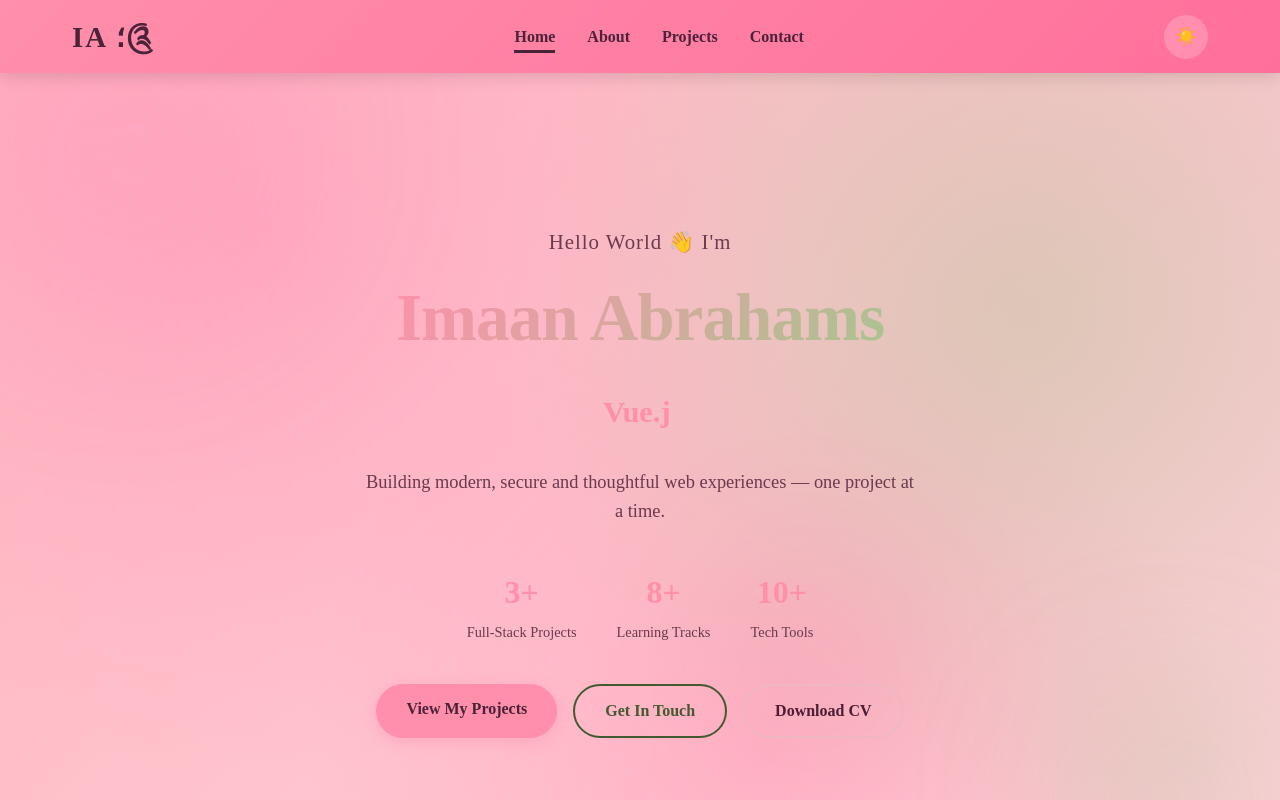
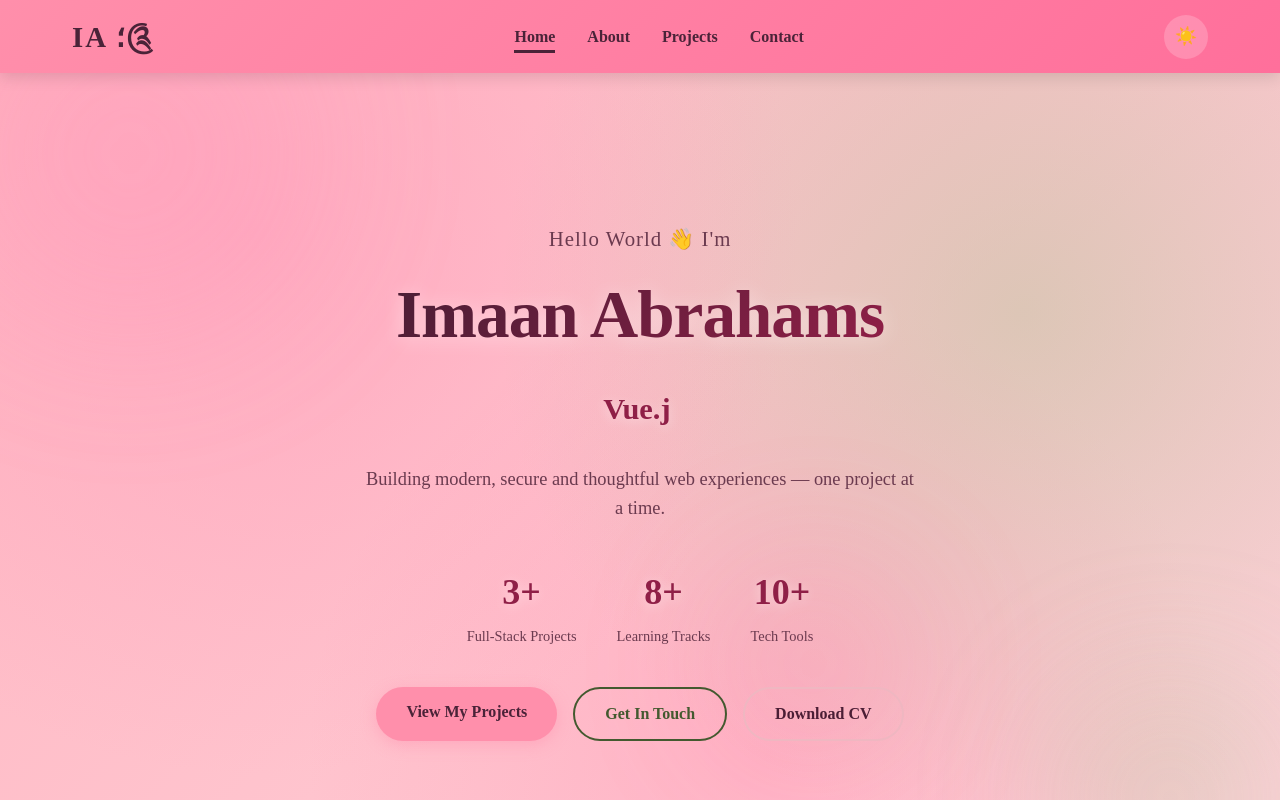
Before and after one commit to imaanabrahams/My_Portfolio, a Vue app: page / in a window 1280 px wide. Shown: the top 800 px of the page. Built offline with nearby package versions, Linux system fonts and the light colour scheme.

Commit message:
:zap: Make hero name, typewriter and stats legible on pink

```diff
--- a/src/components/HeroSection.vue
+++ b/src/components/HeroSection.vue
@@ -195,18 +195,23 @@ onUnmounted(() => {
   white-space: normal;
 }
 
+/* The name was a rose->sage gradient, which lands at ~1.2:1 on the pink
+   page. Deep ink gradient plus a light halo keeps it legible while still
+   reading as a gradient. */
 .name {
-  background: linear-gradient(135deg, var(--rose), var(--sage));
+  background: linear-gradient(135deg, var(--hero-deep), var(--hero-accent));
   -webkit-background-clip: text;
   -webkit-text-fill-color: transparent;
   background-clip: text;
+  filter: drop-shadow(0 2px 10px var(--hero-halo));
 }
 
 .typing {
   font-size: clamp(1.3rem, 4.6vw, 1.9rem);
-  color: var(--rose);
+  color: var(--hero-accent);
   min-height: 56px;
-  font-weight: 600;
+  font-weight: 700;
+  text-shadow: 0 2px 12px var(--hero-halo);
 }
 
 .typed-text::selection {
@@ -214,7 +219,7 @@ onUnmounted(() => {
 }
 
 .typewriter-cursor {
-  color: var(--rose);
+  color: var(--hero-accent);
   animation: blink 1s step-start infinite;
   font-weight: 400;
 }
@@ -241,9 +246,10 @@ onUnmounted(() => {
 }
 
 .stat-number {
-  font-size: 2rem;
+  font-size: 2.25rem;
   font-weight: 700;
-  color: var(--rose);
+  color: var(--hero-accent);
+  text-shadow: 0 2px 12px var(--hero-halo);
 }
 
 .stat-label {
--- a/src/style.css
+++ b/src/style.css
@@ -15,6 +15,9 @@
   --text-muted: #6b3a4f;
   --on-accent: #4a2338;
   --on-sage: #f4f8ee;
+  --hero-accent: #8f1f47;
+  --hero-deep: #4b1e35;
+  --hero-halo: rgba(255, 255, 255, 0.45);
   --border: #efb7c1;
   --surface: #ffffff;
   --surface-soft: #ffe3e9;
@@ -78,6 +81,9 @@
   --text-muted: #3a1128;
   --on-accent: #4a2338;
   --on-sage: #f2f8ec;
+  --hero-accent: #2b0f1c;
+  --hero-deep: #1a0a12;
+  --hero-halo: rgba(255, 255, 255, 0.32);
   --border: #8f1f47;
   --surface: #ffb6c1;
   --surface-soft: #ffc9d6;
```
